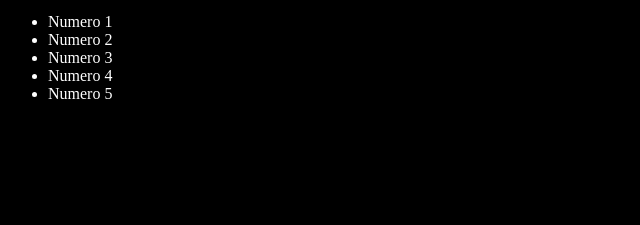
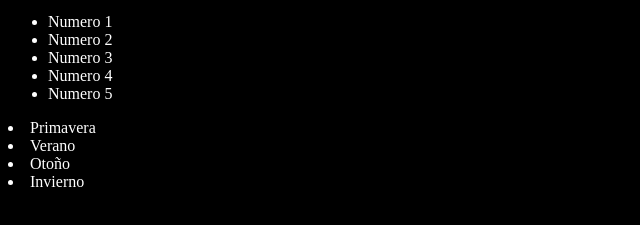
Before and after one commit to edi1010/youtube-git-main, a plain HTML site: page index.html in a window 1280 px wide. Shown: the part 101-326 px from the top of the page, without its empty margins (0-640 px from the left). Drawn offline with Linux system fonts and the light colour scheme.

Commit message:
Agregando estaciones del año en el index.html

```diff
--- a/index.html
+++ b/index.html
@@ -21,6 +21,13 @@
         <li>Numero 5</li>
     </ul>
 
+    <o>
+        <li>Primavera</li>
+        <li>Verano</li>
+        <li>Otoño</li>
+        <li>Invierno</li>
+    </o>
+
     <script src="index.js"></script>
 
 </body>
```
